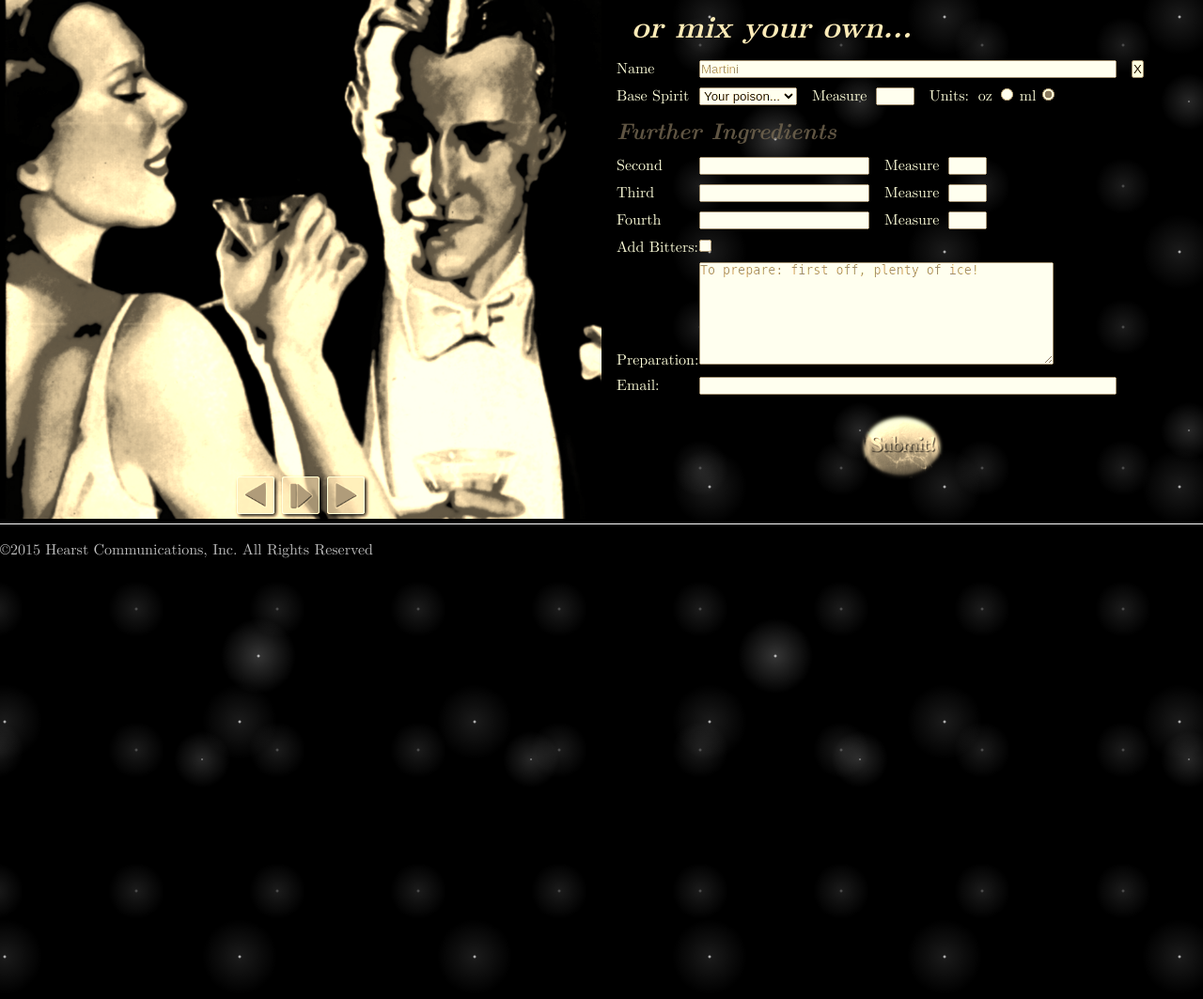
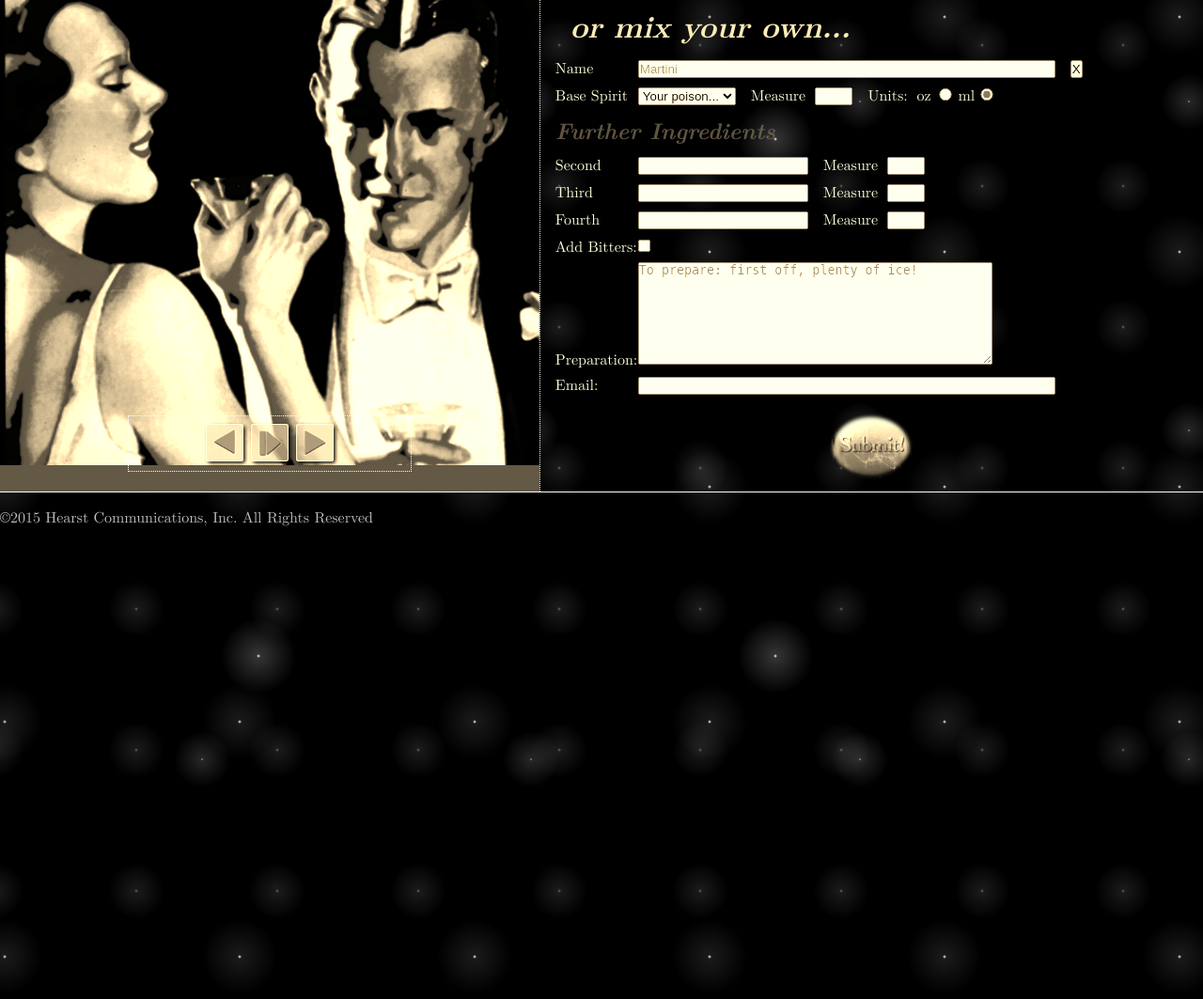
Before and after one commit to knavesmireBoy/cocktail, a PHP site: page / in a window 1280 px wide. Shown: the part 127-1190 px from the top of the page at 94% size. Run offline with PHP 8.4, Linux system fonts and the light colour scheme.

Commit message:
fix margin bottom

```diff
--- a/css/home.css
+++ b/css/home.css
@@ -1,3 +1,8 @@
+* {
+	padding: 0;
+	margin: 0
+}
+
 body {
 	margin: 1em 0 0;
 	background-color: black;
@@ -5,20 +10,16 @@ body {
 	background-size: 550px 550px, 350px 350px, 250px 250px, 150px 150px;
 	background-position: 0 0, 40px 60px, 130px 270px, 70px 100px;
 }
-
 a {
 	color: rgba(204, 0, 204, 1);
 	text-decoration: none;
 }
-
 a {
 	color: snow;
 }
-
 ul {
 	list-style: none;
 }
-
 #home h1 {
 	margin: 0;
 	padding: 0 0 0 1em;
@@ -28,24 +29,21 @@ ul {
 	position: static;
 	border-width: 0;
 }
-  #home h1 span{
+#home h1 span {
 	font-size: 2vw;
 }
-
 h2 {
 	font-size: 2.5vw;
 	color: rgba(204, 0, 204, 1);
 	text-align: right;
 	line-height: 1.5;
 }
-
 em {
 	font-family: cochin, 'latin_modern_roman10BdIt', serif;
 }
 ol {
 	padding: 0 0 1em 1em;
 }
-
 header {
 	display: flex;
 	border-bottom: solid 1px white;
@@ -53,7 +51,6 @@ header {
 #home #header {
 	flex: 1 0 40%;
 }
-
 header ul {
 	flex: 0 0 auto;
 	margin: 0 1em;
@@ -62,7 +59,6 @@ header ul {
 	background-image: none;
 	overflow: hidden;
 }
-
 ul#bar a:link {
 	height: 6.66em;
 	width: 5em;
@@ -93,10 +89,8 @@ ul#bar li:nth-child(6) a {
 ul#bar a:hover {
 	background-position: 0 0
 }
-
 ul#bar li {
 	display: inline-block;
-
 }
 input[type="number"] {
 	margin-left: -1.5em
@@ -104,23 +98,19 @@ input[type="number"] {
 #user fieldset:first-child legend {
 	font-size: 2em;
 }
-
 legend {
 	padding: .25em 1em;
 }
 fieldset {
 	border: 0
 }
-
 form ul {
 	display: flex;
 	flex-wrap: wrap;
 }
-
 form li {
 	margin: .5em 0 0 1em;
 }
-
 textarea {
 	width: 28.15em;
 	height: 8em
@@ -130,34 +120,19 @@ label {
 	display: inline-block;
 }
 
-div>img {
-	width: 100%;
-	height: auto;
-}
-
-.show #chaps > div {
-    margin: 0 9em 0 0;
-}
-.show #controls {
-    left: 4em;
-}
 h1 em {
 	color: magenta;
 }
-
 h1 em:hover {
 	color: cyan;
 }
-
 legend em {
 	color: gold;
 }
-
 .wrapper {
 	overflow: hidden;
 	/*background: url("../img/wallpaper.jpg"); */
 }
-
 .footer {
 	width: 100%;
 	border-top: 1px solid white;
@@ -165,20 +140,16 @@ legend em {
 	padding-top: 1em;
 	z-index: 1;
 }
-
 i, cite, b, .footer, .footer a {
 	color: #c0c0c0;
 }
-
 a:hover {
 	color: white;
 }
-
 fieldset.ingredients {
 	width: 90%;
 	margin-top: .5em;
 }
-
 .show fieldset.ingredients {
 	width: 80%;
 }
@@ -186,15 +157,12 @@ fieldset.ingredients {
 	color: rgba(204, 0, 204, .8);
 	font-size: 1.5em
 }
-
 .footer a:hover {
 	color: white
 }
-
 ol li:nth-child(odd) {
 	color: white
 }
-
 li.unit label, li.unit input {
 	width: 1em;
 	margin-right: .5em
@@ -202,84 +170,79 @@ li.unit label, li.unit input {
 li.unit label:first-child, input[type="number"] {
 	width: 2.75em;
 }
+/* technically this shouldn't be required but below rule is applying to TWO urls, this override has greater specificity */
 
-/* technically this shouldn't be required but below rule is applying to TWO urls, this override has greater specificity */
 form fieldset ul:last-child {
 	text-align: left;
 }
-form ul:last-child {
-}
-
-form > ul:last-of-type li{
+form ul:last-child {}
+form>ul:last-of-type li {
 	position: relative;
 	margin-left: 50%;
 	right: 50px;
 }
-
 #result {
 	width: 40%;
 	border-top: 1px dotted palegoldenrod;
 	margin-left: -2px;
 	padding: 0 5%;
 }
-
 #reset {
 	text-align: right;
 	display: block;
 	margin-right: 2.25em;
 }
-/*
-form ul:first-of-type li:first-of-type {
-    order: 1;
-    background: red;
-}
 
-form ul:first-of-type li:last-of-type {
-    order: 2;
-    background: white;
-}
-*/
 #lemon {
 	width: 100px;
 	height: 92px;
 }
-
-
 #units {
 	display: none
 }
-
 #dash {
 	margin-right: 1em
 }
-
+.show #chaps>div {
+	margin: 0 9em 0 0;
+}
+.show #controls {
+	left: 4em;
+}
 #chaps {
 	display: flex;
+	position: relative;
+	overflow: hidden;
+    width: 100%;
 }
-
-#chaps > *:hover {
+#chaps>*:hover {
 	filter: none;
 }
-
-#chaps > * {
+#chaps>* {
 	filter: sepia();
 	border-width: 0;
 	box-sizing: border-box;
-    flex: 1 1 0;
 }
-
 #chaps img {
 	display: block;
+    width: 100%;
 }
-
+#chaps div, #chaps form {
+	position: relative;
+	padding-bottom: 30em;
+	margin-bottom: -30em;
+}
+#chaps div {
+	background: red;
+}
 #chaps form {
 	box-sizing: border-box;
+	border-left: dotted 1px white;
+	min-width: 550px;
 }
-
 #chaps form.hide {
 	display: none;
 }
-
 #chaps h3 {
 	background: rgb(96, 85, 65);
 	color: rgba(0, 100, 130, .5);
@@ -288,8 +251,6 @@ form ul:first-of-type li:last-of-type {
 	font-size: 2rem;
 	line-height: 2.3;
 }
-
-
 #cocktail, #email {
 	width: 33em;
 }
@@ -306,9 +267,9 @@ form ul:first-of-type li:last-of-type {
 	display: table;
 	opacity: 0;
 	filter: alpha(opacity=0);
-	zoom: 1;
+	min-width: 300px;
+	border: dotted 1px white;
 }
-
 #controls button {
 	width: 3em;
 	height: 3em;
@@ -346,7 +307,6 @@ form ul:first-of-type li:last-of-type {
 	filter: alpha(opacity=100);
 	zoom: 1;
 }
-
 #controls.static button {
 	border: 1px solid #FFF;
 	border: 1px solid rgba(255, 255, 255, .75);
@@ -375,9 +335,7 @@ button#playbutton {
 	filter: alpha(opacity=90);
 	zoom: 1;
 }
-
 @media only screen {
-
 	#controls button {
 		background-image: url(../img/buttons_sprite.png);
 		background-color: hsla(75, 50%, 40%, .3);
@@ -387,17 +345,9 @@ button#playbutton {
 		-webkit-background-size: 128%;
 		background-size: 128%;
 	}
-
-
 }
-
-@media only screen and (max-width: 1024px) {
-
-
-}
-
+@media only screen and (max-width: 1024px) {}
 @media only screen and (max-width: 930px) {
-
 	#home h1 {
 		font-size: 5vw;
 	}
@@ -418,5 +368,12 @@ button#playbutton {
 		font-size: 7vw;
 		padding: 0;
 	}
-
+	#chaps div, #controls {
+		display: none;
 	}
+	#chaps form {
+		margin: 0 auto;
+		border-width: 0;
+		max-width: 600px;
+	}
+}
--- a/css/main.css
+++ b/css/main.css
@@ -169,6 +169,7 @@ legend {
 	flex: 1 1 220px;
 	min-width: 320px;
      box-sizing: border-box;
+    position: relative;
 }
 
 .sidebar div {
@@ -178,6 +179,11 @@ legend {
 .content {
 	flex: 5 1 0;
      box-sizing: border-box;
+    position: relative;
+}
+
+.sidebar, .content {
+    margin-bottom: -30em;
 }
 
 .showtime .sidebar {
@@ -242,8 +248,7 @@ body#c1, body#c2, body#c3, body#c4, body#c5, body#c6 {
 }
 
 .content {
-	padding: 3rem 4rem 32em 2rem;
-    margin: 0 0 0 1rem;
+	padding: 3em 4em 32em 2rem;
     border: dotted 1px white;
     border-width: 0 0 0 1px;
 }
@@ -322,10 +327,6 @@ h1, h2, legend, #nav>li a, .sidebar a {
 	font-weight: 700;
 }
 
-.content, .sidebar {
-	position: relative;
-	padding-bottom: 30em;
-}
 
 #menu-toggle {
 	position: absolute;
--- a/index.html
+++ b/index.html
@@ -17,7 +17,8 @@
     <ul id="bar"><li><a href="c1"></a></li><li><a href="c5"></a></li><li><a href="c3"></a></li><li><a href="c6"></a></li><li><a href="c4"></a></li><li><a href="c2"></a></li></ul></header>
 <div class="wrapper">
 
-    <div id="chaps"><div><img src="img/fc.jpg" id="fc"/>
+    <div id="chaps"><div>
+        <img src="img/fc.jpg" id="fc"/>
         <section id="controls" class="static">
             <button id="backbutton"></button>
             <button id="playbutton"></button>
```
Lines whose indentation alone changed are shown as unchanged.
